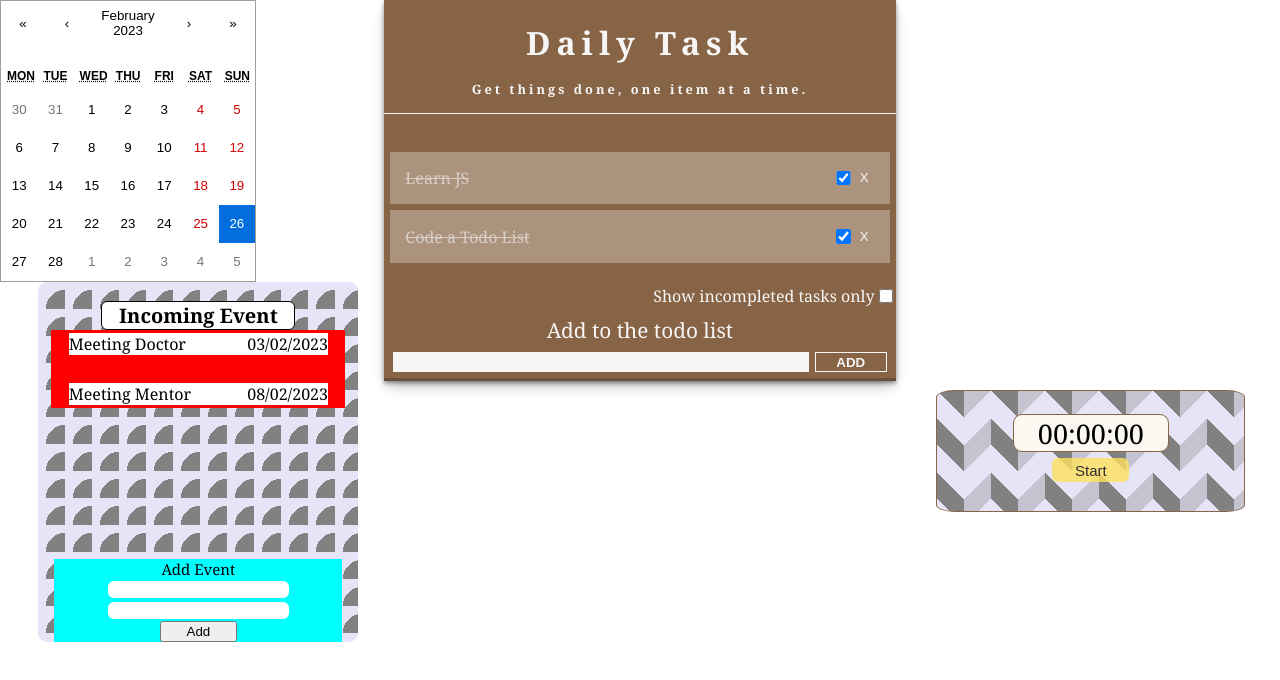
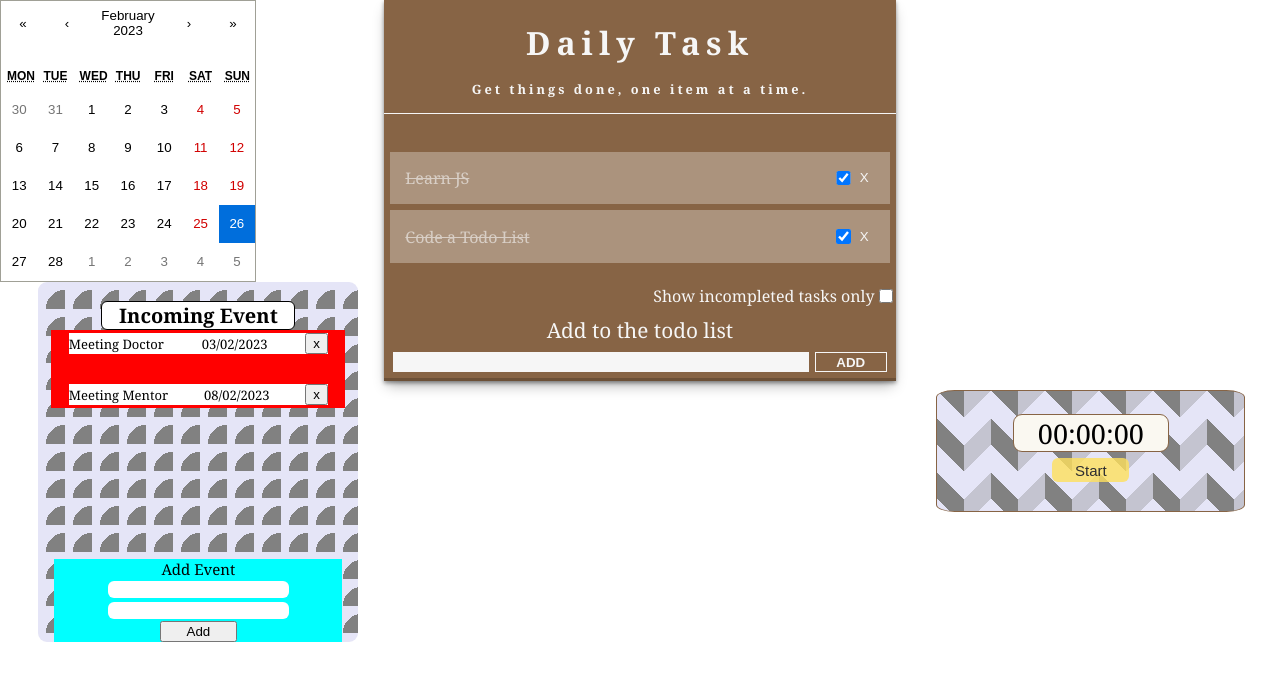
Before and after one commit to Tritintruong114/todo-list-app-notyet, a React (Create React App) app: page / in a window 1280 px wide. Shown: the top 680 px of the page. Built offline with nearby package versions, Linux system fonts and the light colour scheme.

Commit message:
Adding useState for removeEvent Function progaming

```diff
--- a/src/Event.js
+++ b/src/Event.js
@@ -7,6 +7,9 @@ const Event = () => {
     { id: "Event-1", title: "Meeting Mentor", date: "08/02/2023", status: 0 },
   ]);
 
+  const removeEvent = (eventID) => {
+    setEvents(events.filter((event) => event.id !== eventID));
+  };
   return (
     <div className="eventContainer">
       <h2 className="eventTilte">Incoming Event</h2>
@@ -14,7 +17,10 @@ const Event = () => {
         {events.map((event) => (
           <li className="singleList">
             {event.title}
-            <label>{event.date}</label>
+            <label className="eventDate">{event.date}</label>
+            <button onClick={() => removeEvent(event.id)} className="eventBtn">
+              x
+            </button>
           </li>
         ))}
       </ul>
--- a/src/event.css
+++ b/src/event.css
@@ -62,6 +62,7 @@
   display: flex;
   justify-content: space-between;
   align-items: center;
+  font-size: small;
   width: 90%;
   background-color: #fff;
 }
@@ -102,3 +103,7 @@
   font-size: 15px;
   font-family: var(--font-family);
 }
+
+.eventDate{
+  font: size 10px; ;
+}
```
